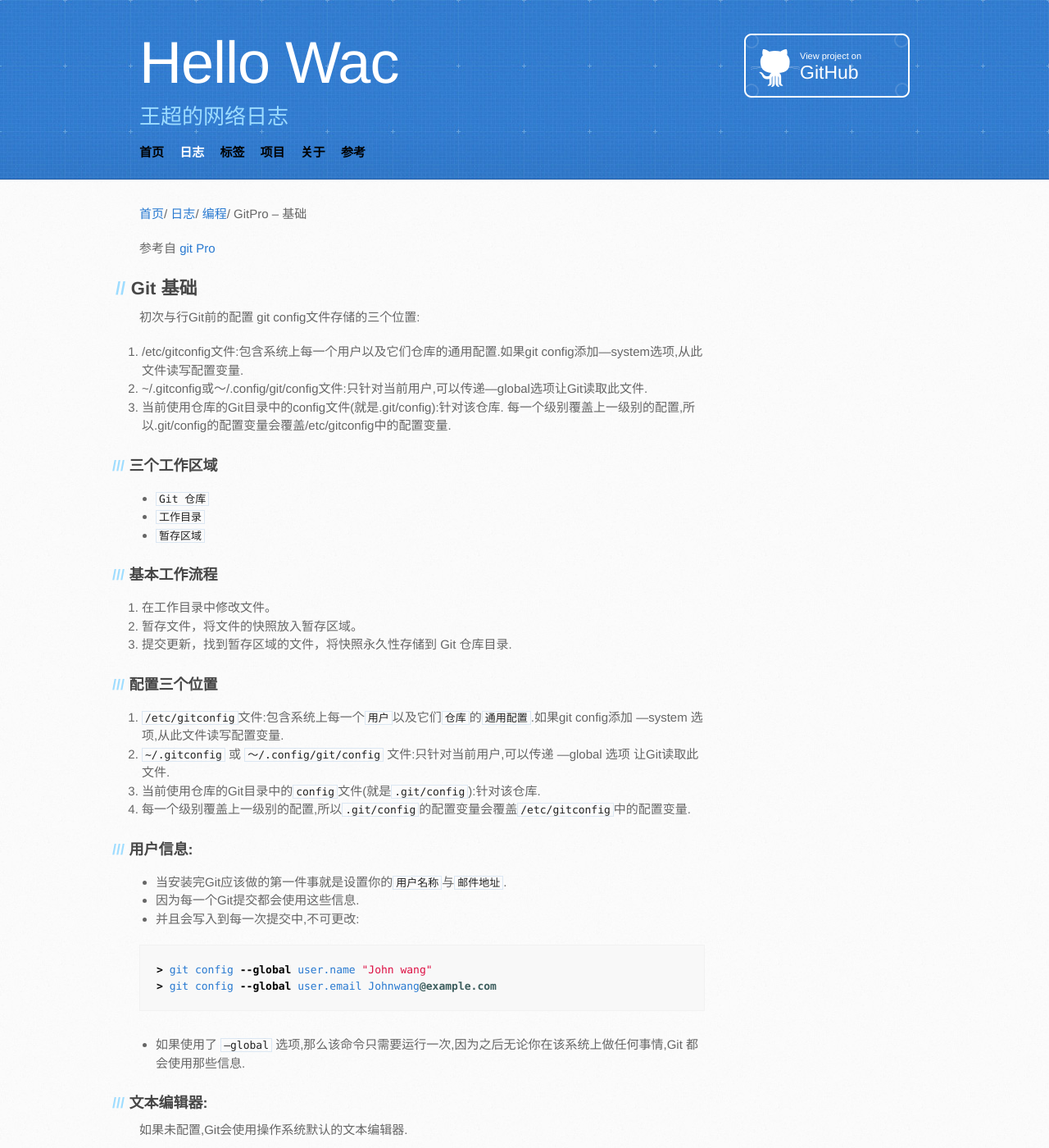
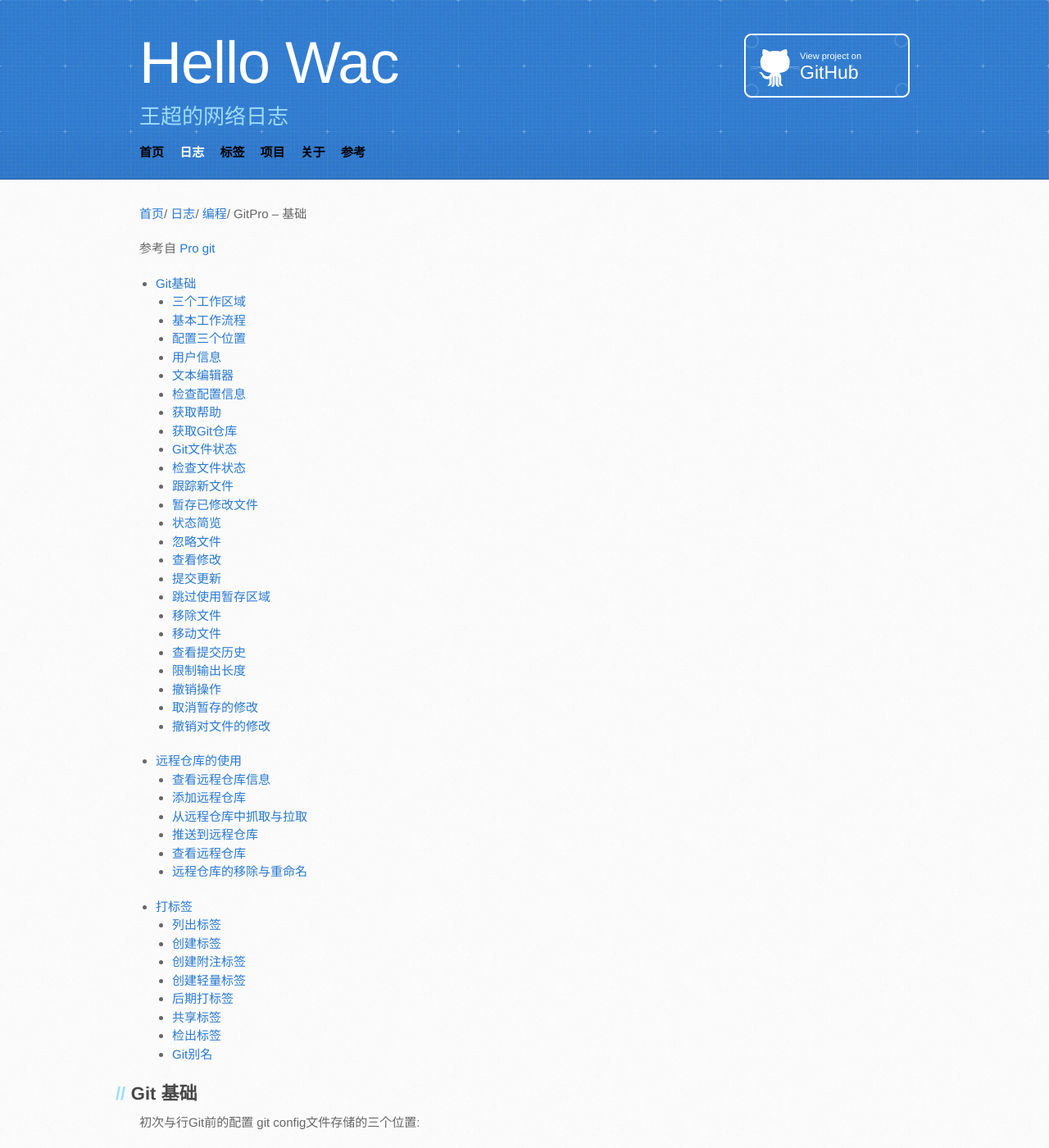
Before and after one commit to hellowac/hellowac.github.io.old, a Jekyll site: the page built from _posts/programing/2017-01-25-gitpro1.md, in a window 1280 px wide and 1400 px high. Shown: the whole window at 82% size. Built offline with Jekyll 4.4.1, drawn with Linux system fonts in a browser that asks for light colours; some web fonts are replaced; some of the changed text lies outside the part shown.

Commit message:
完善笔记开头指南

````diff
--- a/_posts/programing/2017-01-25-gitpro1.md
+++ b/_posts/programing/2017-01-25-gitpro1.md
@@ -17,7 +17,51 @@ show: true
 [{{ site.nav.blog.subnav.programing.name }}]({% link blog/programing/index.md %})/
 {{ page.title }}
 
-参考自 [git Pro]()
+参考自 [Pro git](https://git-scm.com/book/zh/v2)
+
+* [Git基础](#Git基础)
+    * [三个工作区域](#三个工作区域)
+    * [基本工作流程](#基本工作流程)
+    * [配置三个位置](#配置三个位置)
+    * [用户信息](#用户信息)
+    * [文本编辑器](#文本编辑器)
+    * [检查配置信息](#检查配置信息)
+    * [获取帮助](#获取帮助)
+    * [获取Git仓库](#获取Git仓库)
+    * [Git文件状态](#Git文件状态)
+    * [检查文件状态](#检查文件状态)
+    * [跟踪新文件](#跟踪新文件)
+    * [暂存已修改文件](#暂存已修改文件)
+    * [状态简览](#状态简览)
+    * [忽略文件](#忽略文件)
+    * [查看修改](#查看修改)
+    * [提交更新](#提交更新)
+    * [跳过使用暂存区域](#跳过使用暂存区域)
+    * [移除文件](#移除文件)
+    * [移动文件](#移动文件)
+    * [查看提交历史](#查看提交历史)
+    * [限制输出长度](#限制输出长度)
+    * [撤销操作](#撤销操作)
+    * [取消暂存的修改](#取消暂存的修改)
+    * [撤销对文件的修改](#撤销对文件的修改)
+* [远程仓库的使用](#远程仓库的使用)
+    * [查看远程仓库信息](#查看远程仓库信息)
+    * [添加远程仓库](#添加远程仓库)
+    * [从远程仓库中抓取与拉取](#从远程仓库中抓取与拉取)
+    * [推送到远程仓库](#推送到远程仓库)
+    * [查看远程仓库](#查看远程仓库)
+    * [远程仓库的移除与重命名](#远程仓库的移除与重命名)
+* [打标签](#打标签)
+    * [列出标签](#列出标签)
+    * [创建标签](#创建标签)
+    * [创建附注标签](#创建附注标签)
+    * [创建轻量标签](#创建轻量标签)
+    * [后期打标签](#后期打标签)
+    * [共享标签](#共享标签)
+    * [检出标签](#检出标签)
+    * [Git别名](#Git别名)
+
+<span id="Git基础"></span>
 
 ## Git 基础
 
@@ -28,15 +72,22 @@ git config文件存储的三个位置:
 3. 当前使用仓库的Git目录中的config文件(就是.git/config):针对该仓库.
 每一个级别覆盖上一级别的配置,所以.git/config的配置变量会覆盖/etc/gitconfig中的配置变量.
 
+<span id="三个工作区域"></span>
+
 ### 三个工作区域
 * `Git 仓库`
 * `工作目录`
 * `暂存区域`
 
+<span id="基本工作流程"></span>
+
 ### 基本工作流程
+
 1. 在工作目录中修改文件。
 2. 暂存文件，将文件的快照放入暂存区域。
 3. 提交更新，找到暂存区域的文件，将快照永久性存储到 Git 仓库目录.
+
+<span id="配置三个位置"></span>
 
 ### 配置三个位置
 1. `/etc/gitconfig`文件:包含系统上每一个`用户`以及它们`仓库`的`通用配置`.如果git config添加 —system 选项,从此文件读写配置变量.
@@ -44,7 +95,10 @@ git config文件存储的三个位置:
 3. 当前使用仓库的Git目录中的`config`文件(就是`.git/config`):针对该仓库.
 4. 每一个级别覆盖上一级别的配置,所以`.git/config`的配置变量会覆盖`/etc/gitconfig`中的配置变量.
 
+<span id="用户信息"></span>
+
 ### 用户信息:
+
 * 当安装完Git应该做的第一件事就是设置你的`用户名称`与`邮件地址`.
 * 因为每一个Git提交都会使用这些信息.
 * 并且会写入到每一次提交中,不可更改:
@@ -56,6 +110,8 @@ git config文件存储的三个位置:
 
 * 如果使用了 `—global` 选项,那么该命令只需要运行一次,因为之后无论你在该系统上做任何事情,Git 都会使用那些信息.
 
+<span id="文本编辑器"></span>
+
 ### 文本编辑器:
 如果未配置,Git会使用操作系统默认的文本编辑器.
 
@@ -63,7 +119,10 @@ git config文件存储的三个位置:
 > git config --global core.editor emacs
 ```
 
+<span id="检查配置信息"></span>
+
 ### 检查配置信息:
+
 格式:git config --list
 
 ```python
@@ -98,7 +157,11 @@ or git config <key> 来检查Git的某一项配置:
 
 johnwang
 ```
-### 获取帮助:
+
+<span id="获取帮助"></span>
+
+### 获取帮助
+
 三种方法:
 
 ```python
@@ -107,6 +170,8 @@ git <verb> --help
 man git-<verb>
 ```
 或者尝试在 Freenode IRC 服务器（ irc.freenode.net ）的 #git 或 #github 频道寻求帮助
+
+<span id="获取Git仓库"></span>
 
 ### 获取Git仓库:
 * 在现有项目或目录下倒入所有文件到Git中；
@@ -129,9 +194,14 @@ man git-<verb>
 
 创建目录—>所有数据放入.git文件夹—>读取最新文件的拷贝—>放入新建的文件夹.
 
+<span id="Git文件状态"></span>
+
 ### Git 文件状态:
+
 每一个文件都不外乎两种状态:已跟踪或未跟踪
 ![git status img]({% link assets/programingimg/git_status.png %})
+
+<span id="检查文件状态"></span>
 
 ### 检查文件状态
 
@@ -142,12 +212,16 @@ On branch master
 Your branch is up-to-date with 'origin/master'.
 ```
 
+<span id="跟踪新文件"></span>
+
 ### 跟踪新文件
 ```python
 > git add <filename/folder>
 ```
 格式:git add (files)
 如果参数是目录,递归的跟踪改目录下所有文件.
+
+<span id="暂存已修改文件"></span>
 
 ### 暂存已修改文件
 
@@ -171,6 +245,8 @@ add 命令:
 
 __注:__ 暂存区和修改区都可能出现同一个文件,提交时会提交暂存区的文件.而不是工作区的文件.
 
+<span id="状态简览"></span>
+
 ### 状态简览
 ```python
 > git status -s
@@ -185,7 +261,10 @@ A  ../assets/programingimg/git_status.png
 * __M标记:__ 修改过的文件
 * __MM标记:__ 左边M表示修改并放入暂存区了,右边M表示修改了但未放入暂存区.
 
+<span id="忽略文件"></span>
+
 ### 忽略文件
+
 残酷目录添加 .gitignore 文件.
 ```python
 > cat .gitignore
@@ -223,6 +302,8 @@ doc/**/*.pdf”
 
 ```
 
+<span id="查看修改"></span>
+
 ### 查看修改
 
 比较工作目录和暂存区域快照之间差异:
@@ -234,7 +315,10 @@ index 051b432..321fefe 100644
 --- a/_posts/programing/2017-01-25-gitpro1.md
 +++ b/_posts/programing/2017-01-25-gitpro1.md
 @@ -152,24 +152,76 @@ git add <filename/folder>
- ### 暂存已修改文件
+
+<span id="暂存已修改文件"></span>
+
+### 暂存已修改文件
 
 ```
 
@@ -252,6 +336,8 @@ index 0000000..051b432
 or `git diff —cached `
 查看已暂存起来的变化(—staged 和 —cached 是同义词)
 
+<span id="提交更新"></span>
+
 ### 提交更新
 
 ```python
@@ -259,6 +345,8 @@ or `git diff —cached `
 
 > git commit -m "commit message" #在commit命令后添加`-m`选项,将提交信息与命令放在同一行.
 ```
+
+<span id="跳过使用暂存区域"></span>
 
 ### 跳过使用暂存区域
 
@@ -274,6 +362,8 @@ or `git diff —cached `
 格式:git commit -a -m message
 
 添加 -a 选项跳过 git add 步骤.
+
+<span id="移除文件"></span>
 
 ### 移除文件
 
@@ -295,18 +385,26 @@ or `git diff —cached `
 > git rm \*~
 ```
 
+<span id="移动文件"></span>
+
 ### 移动文件
+
 ```python
 > git mv file_from file_to
 ```
+
 实际上相当于三条命令:
+
 ```python
 > mv README.md README
 > git rm README.md
 > git add README
 ```
 
+<span id="查看提交历史"></span>
+
 ### 查看提交历史
+
 ```python
 > git log
 
@@ -357,6 +455,7 @@ index 0000000..a9a0215
 ```
 
 看每次提交的简略统计信息,—stat选项:
+
 ```python
 > git log --stat
 
@@ -452,6 +551,8 @@ a605c42 - hellowac, 5 days ago : 更新英语日志格式
 --graph | 显示ASCII 图形表示的分支合并历史。
 --pretty | 使用其他格式显示历史提交信息。可用的选项包括`oneline`，`short`，`full`，`fuller`和`format`（后跟指定格式）。
 
+<span id="限制输出长度"></span>
+
 ### 限制输出长度
 
 ```python
@@ -480,6 +581,8 @@ a605c42 - hellowac, 5 days ago : 更新英语日志格式
 
 ```
 
+<span id="撤销操作"></span>
+
 ### 撤销操作
 
 ```python
@@ -488,6 +591,8 @@ a605c42 - hellowac, 5 days ago : 更新英语日志格式
 --amend 选项的提交命令尝试重新提交.
 命令会将暂存区中的文件提交。 如果自上次提交以来你还未做任何修改（例如，在上次提交后马上执行了此命令），那么快照会保持不变，而你所修改的只是提交信息。
 文本编辑器启动后，可以看到之前的提交信息。 编辑后保存会覆盖原来的提交信息。
+
+<span id="取消暂存的修改"></span>
 
 ### 取消暂存的修改
 
@@ -501,6 +606,8 @@ git reset HEAD <file>... 来取消暂存.
 
 在调用时加上 --hard 选项可以令 git reset 成为一个危险的命令 （可能导致工作目录中的所有当前进度丢失）
 
+<span id="撤销对文件的修改"></span>
+
 ### 撤销对文件的修改
 
 ```python
@@ -510,14 +617,20 @@ git checkout — <file>… 还原上次提交的样子.
 
 git checkout -- [file] 是一个危险的命令，这很重要，你对那个文件做的任何修改都会消失，你只是拷贝了另一个文件来覆盖它。
 
+<span id="远程仓库的使用"></span>
+
 ## 远程仓库的使用
 
-### 查看远程仓库
+<span id="查看远程仓库信息"></span>
+
+### 查看远程仓库信息
 
 ```python
 > git remote -v
 ```
 显示需要读写远程仓库使用的URL和简称.
+
+<span id="添加远程仓库"></span>
 
 ### 添加远程仓库
 
@@ -525,6 +638,8 @@ git checkout -- [file] 是一个危险的命令，这很重要，你对那个文
 > git remote add pb https ://github.com/paulboone/ticgit
 ```
 运行 `git remote add <shortname> <url> `添加一个新的远程 Git 仓库，同时指定一个简写
+
+<span id="从远程仓库中抓取与拉取"></span>
 
 ### 从远程仓库中抓取与拉取
 
@@ -535,6 +650,8 @@ git checkout -- [file] 是一个危险的命令，这很重要，你对那个文
 
 `git fetch` 命令并不会自动合并或修改当前的工作区域.必须手动合并.
 
+<span id="推送到远程仓库"></span>
+
 ### 推送到远程仓库
 
 ```python
@@ -542,12 +659,16 @@ git checkout -- [file] 是一个危险的命令，这很重要，你对那个文
 ```
 `git push [remote-name] [branch-name]` .分享项目并将其推送到上游.
 
+<span id="查看远程仓库"></span>
+
 ### 查看远程仓库
 
 ```python
 > git remote show origin
 ```
 git remote show [remote-name] 查看某一个远程仓库的更多信息.
+
+<span id="远程仓库的移除与重命名"></span>
 
 ### 远程仓库的移除与重命名
 
@@ -561,7 +682,11 @@ git remote show [remote-name] 查看某一个远程仓库的更多信息.
 ```
 `git remote rm [remote-name]` 移除一个远程仓库.
 
+<span id="打标签"></span>
+
 ## 打标签
+
+<span id="列出标签"></span>
 
 ### 列出标签
 
@@ -582,6 +707,8 @@ v1.8.5.1
 v1.8.5.2
 ```
 
+<span id="创建标签"></span>
+
 ### 创建标签:
 
 两种类型标签:`轻量标签`(lightweight) 和 `附注标签`(annotated)
@@ -592,6 +719,7 @@ v1.8.5.2
 
 包含:`打标签者名字`、`电子邮件地址`、`日期时间`、`标签信息`.并且可以使用GUN Privacy Guard(GPG)签名与验证.
 
+<span id="创建附注标签"></span>
 
 ### 创建附注标签:
 
@@ -618,6 +746,8 @@ Date:   Tue Jan 10 17:56:50 2017 +0800
 ```
 git show 命令可以看到标签信息与对应的提交信息.
 
+<span id="创建轻量标签"></span>
+
 ### 创建轻量标签:
 
 本质上是将提交校验和存储到一个文件中.
@@ -627,6 +757,8 @@ git show 命令可以看到标签信息与对应的提交信息.
 ```python
 > git tag v1.4-lw
 ```
+
+<span id="后期打标签"></span>
 
 ### 后期打标签:
 对过去的提交打标签,
@@ -645,6 +777,8 @@ a605c42a00e13a610fa5908bbf5cbebac22ad58f 更新英语日志格式
 > git tag -a v1.2 d846b464e   #新增标签
 ```
 
+<span id="共享标签"></span>
+
 ### 共享标签:
 默认git push命令并不会传送标签到远程仓库服务器。必须显式地推送, git push [remote-name] [tagname]
 
@@ -653,6 +787,8 @@ a605c42a00e13a610fa5908bbf5cbebac22ad58f 更新英语日志格式
 
 > git push origin --tags          #推送所有不在远程仓库服务器上的标签.
 ```
+
+<span id="aaaa"></span>
 
 ### 检出标签
 在Git中并不能真的检出一个标签,需要工作目录与仓库中特定的标签版本完全一样,可以在特定标签上创建一个新的分支.
@@ -663,6 +799,8 @@ a605c42a00e13a610fa5908bbf5cbebac22ad58f 更新英语日志格式
 
 Switched to a new branch 'version2'
 ```
+
+<span id="Git别名"></span>
 
 ### Git 别名
 不想每次都输入完整的Git命令,可以通过git config 文件为每一个命令设置一个别名.
````
Also changed, not shown: _posts/programing/2017-01-26-gitpro2.md (+46 -0 lines), _posts/programing/2017-02-07-python01.md (+21 -0 lines).
